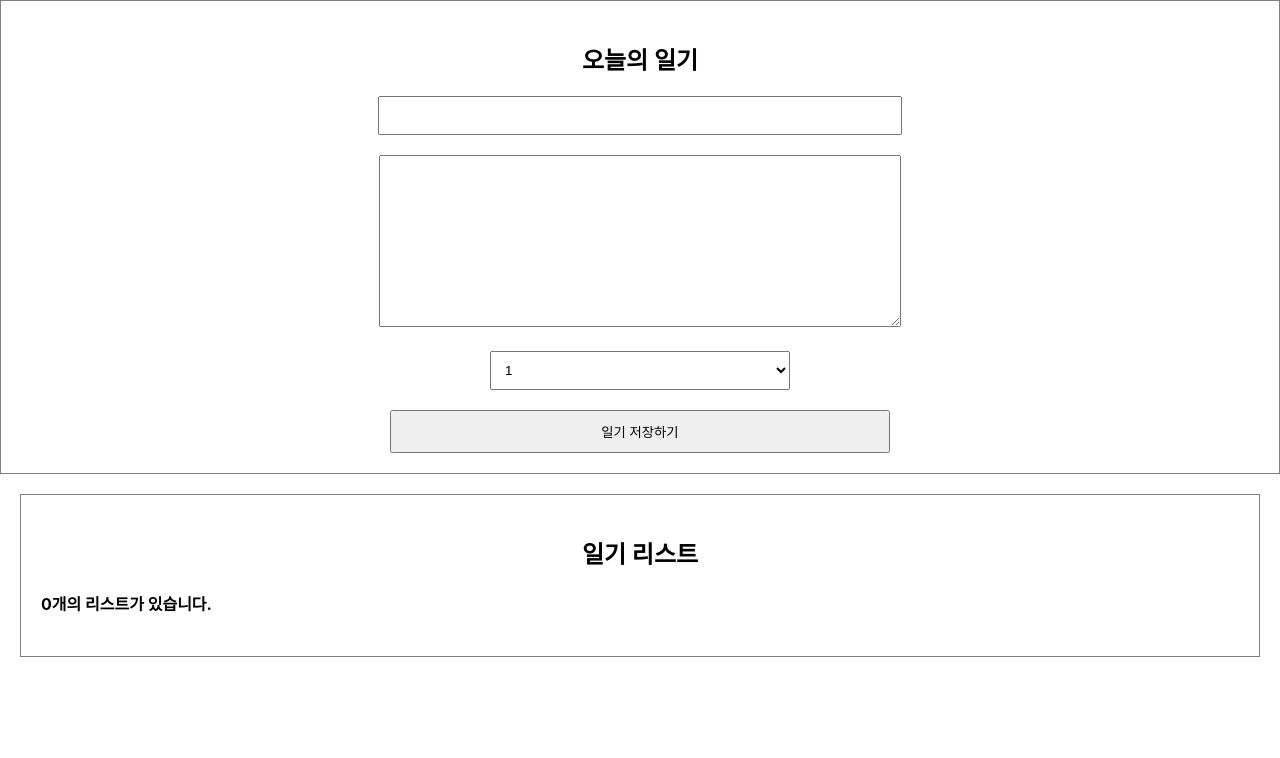
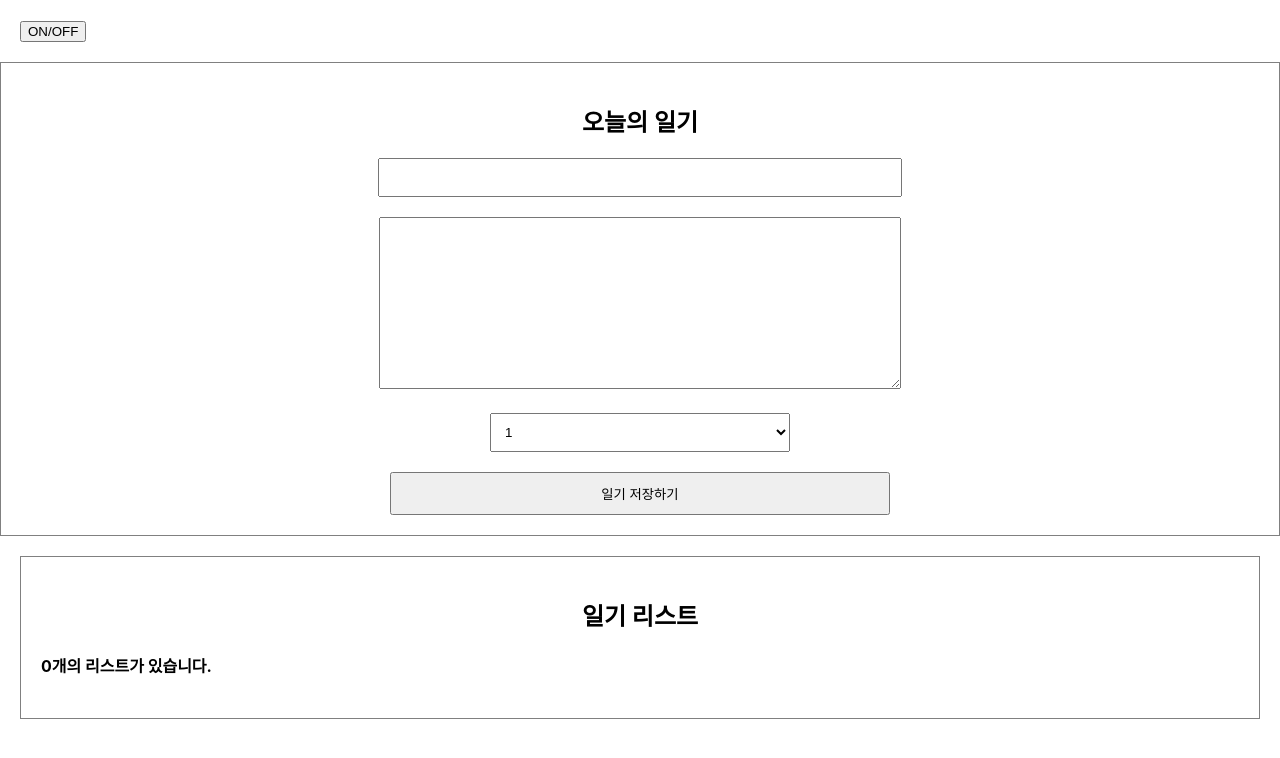
Before and after one commit to seongjin77/reactPractice, a React (Create React App) app: page / in a window 1280 px wide. Shown: the top 758 px of the page. Built offline with nearby package versions, Linux system fonts and the light colour scheme.

Commit message:
react Lifecycle

```diff
--- a/src/App.js
+++ b/src/App.js
@@ -2,6 +2,7 @@
 import './App.css';
 import DiaryEditor from './DiaryEditor';
 import DiaryList from './DiaryList';
+import Lifecycle from './Lifecycle';
 
 // const dummyList = [
 //   {
@@ -73,6 +74,7 @@
 
   return (
     <div className="App">
+      <Lifecycle/>
       <DiaryEditor onCreate={onCreate}/>
       <DiaryList onEdit={onEdit} onDelete={onDelete} diaryList={data}/>
     </div>
--- /dev/null
+++ b/src/Lifecycle.js
@@ -0,0 +1,26 @@
+import React, { useState, useEffect } from "react";
+
+const UnmountTest = () => {
+    useEffect(() =>{
+        console.log('mount!');
+
+        return () => {
+            console.log('unmount!');
+        };
+    },[])
+    return <div>Unmount Testing Component</div>
+}
+
+
+const Lifecycle = () => {
+
+    const [isVisible, setIsVisible] = useState(false);
+    const toggle = () => setIsVisible(!isVisible);
+
+  return <div style={{ padding: 20 }}>
+        <button onClick={toggle}>ON/OFF</button>
+        {isVisible && <UnmountTest/>}
+  </div>;
+};
+
+export default Lifecycle;
```
